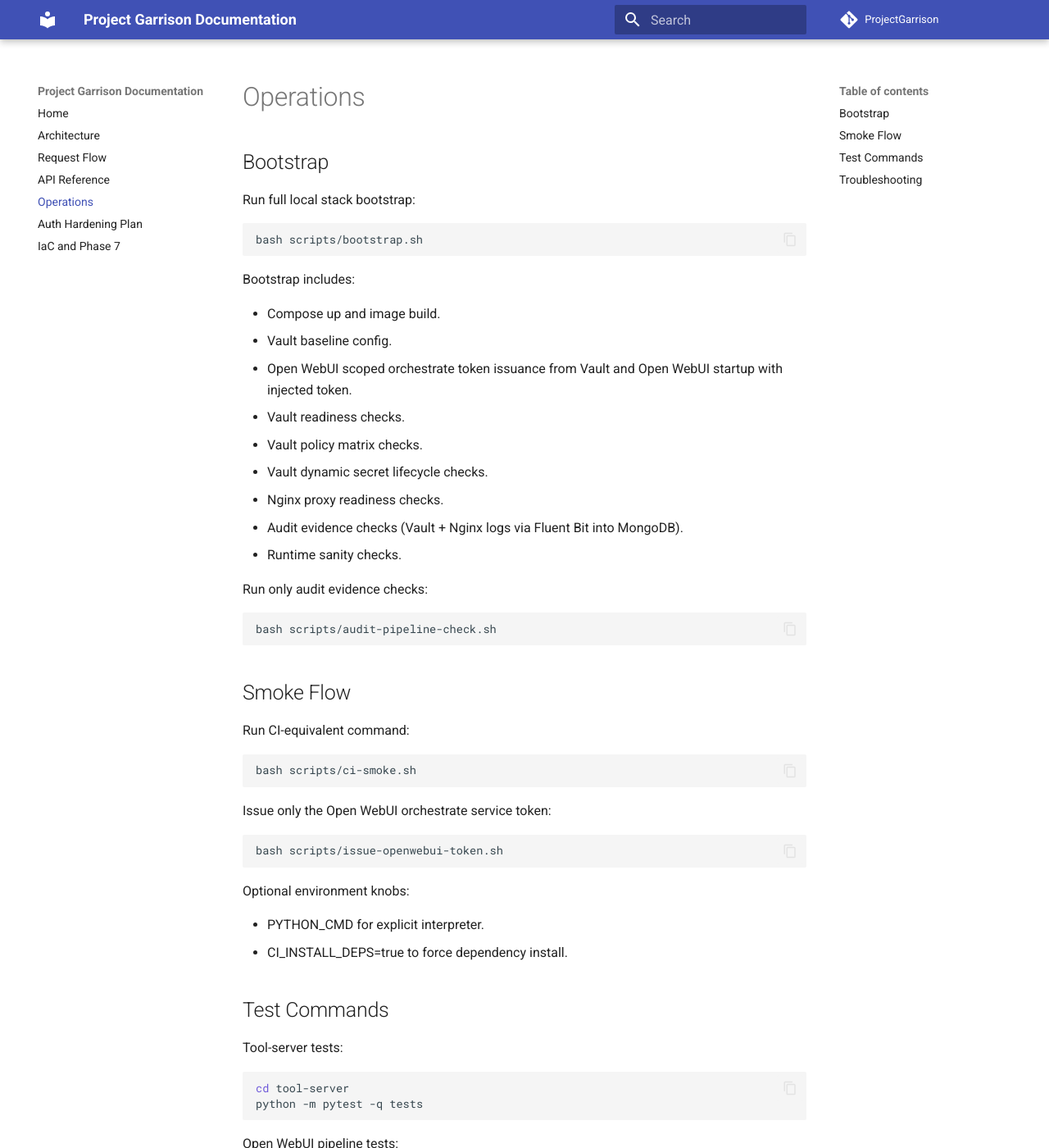
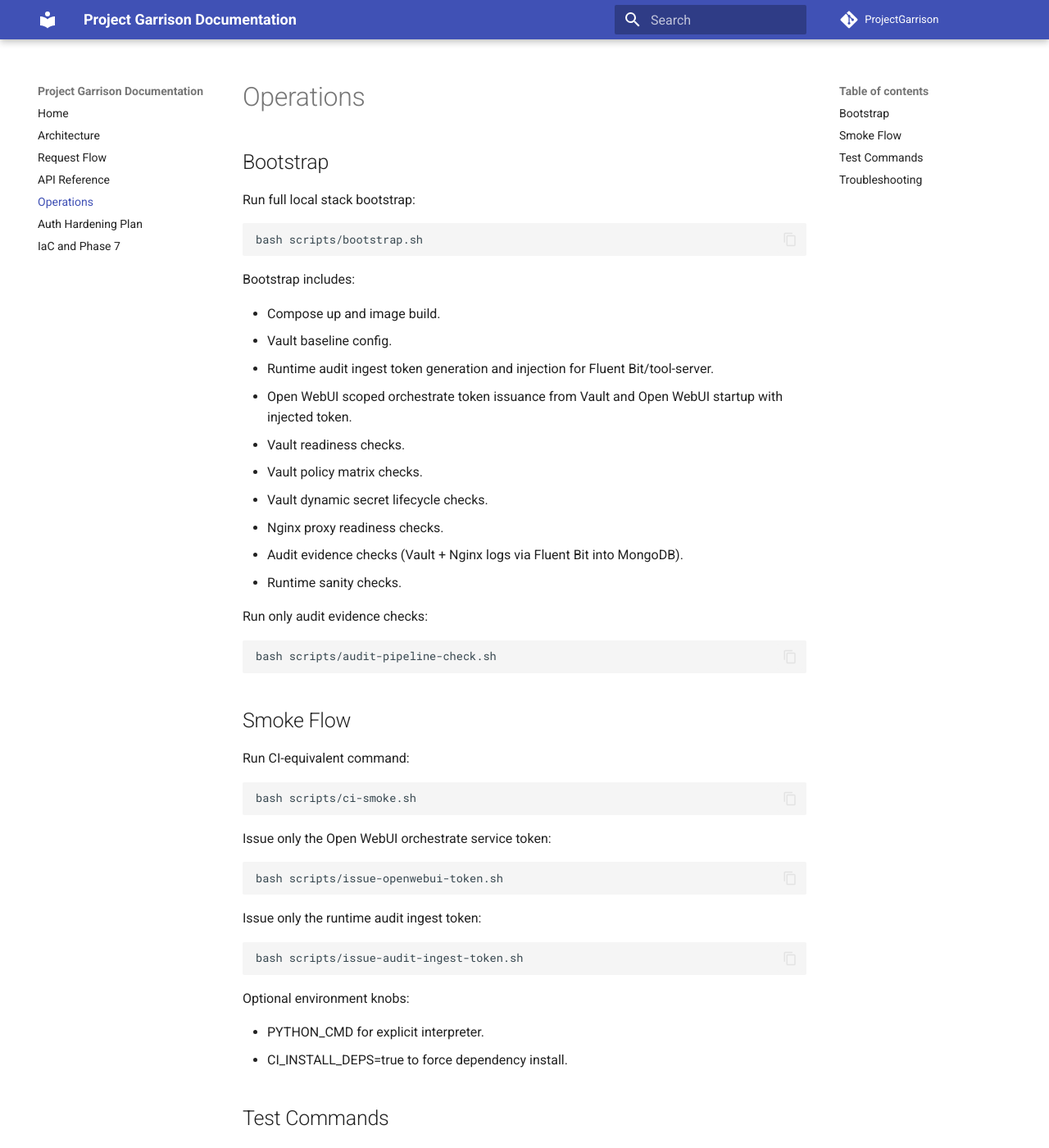
Before and after one commit to McIndi/project-garrison, an MkDocs documentation site: the page built from docs/operations.md, in a window 1280 px wide and 1400 px high. Shown: the whole window at 82% size. Built offline with MkDocs 1.6.1 and Material for MkDocs 9.7.7, drawn with Linux system fonts in a browser that asks for light colours; comment, search, counter and statistics services are not loaded.

Commit message:
feat: implement runtime audit ingest token generation and injection; update bootstrap process, Fluent Bit configuration, and add related tests

````diff
--- a/compose.yaml
+++ b/compose.yaml
@@ -56,6 +56,8 @@ services:
 
   fluent-bit:
     image: docker.io/fluent/fluent-bit:3.1
+    environment:
+      AUDIT_INGEST_TOKEN: ${TOOL_SERVER_AUDIT_INGEST_TOKEN:-}
     volumes:
       - ./config/fluent-bit/fluent-bit.conf:/fluent-bit/etc/fluent-bit.conf:ro,Z
       - vault-audit-logs:/logs/vault:ro
@@ -123,7 +125,7 @@ services:
       TOOL_SERVER_SPAWN_MAX_DEPTH: "2"
       TOOL_SERVER_FETCH_PROXY_URL: http://nginx:8088
       TOOL_SERVER_FETCH_REQUIRE_PROXY: "true"
-      TOOL_SERVER_AUDIT_INGEST_TOKEN: local-audit-ingest-token
+      TOOL_SERVER_AUDIT_INGEST_TOKEN: ${TOOL_SERVER_AUDIT_INGEST_TOKEN:-}
     depends_on:
       - valkey
       - beeai-runtime
--- a/docs/operations.md
+++ b/docs/operations.md
@@ -12,6 +12,7 @@ Bootstrap includes:
 
 - Compose up and image build.
 - Vault baseline config.
+- Runtime audit ingest token generation and injection for Fluent Bit/tool-server.
 - Open WebUI scoped orchestrate token issuance from Vault and Open WebUI startup with injected token.
 - Vault readiness checks.
 - Vault policy matrix checks.
@@ -38,6 +39,12 @@ Issue only the Open WebUI orchestrate service token:
 
 ```bash
 bash scripts/issue-openwebui-token.sh
+```
+
+Issue only the runtime audit ingest token:
+
+```bash
+bash scripts/issue-audit-ingest-token.sh
 ```
 
 Optional environment knobs:
````
Also changed, not shown: README.md (+1 -0 lines), 5 other files.
